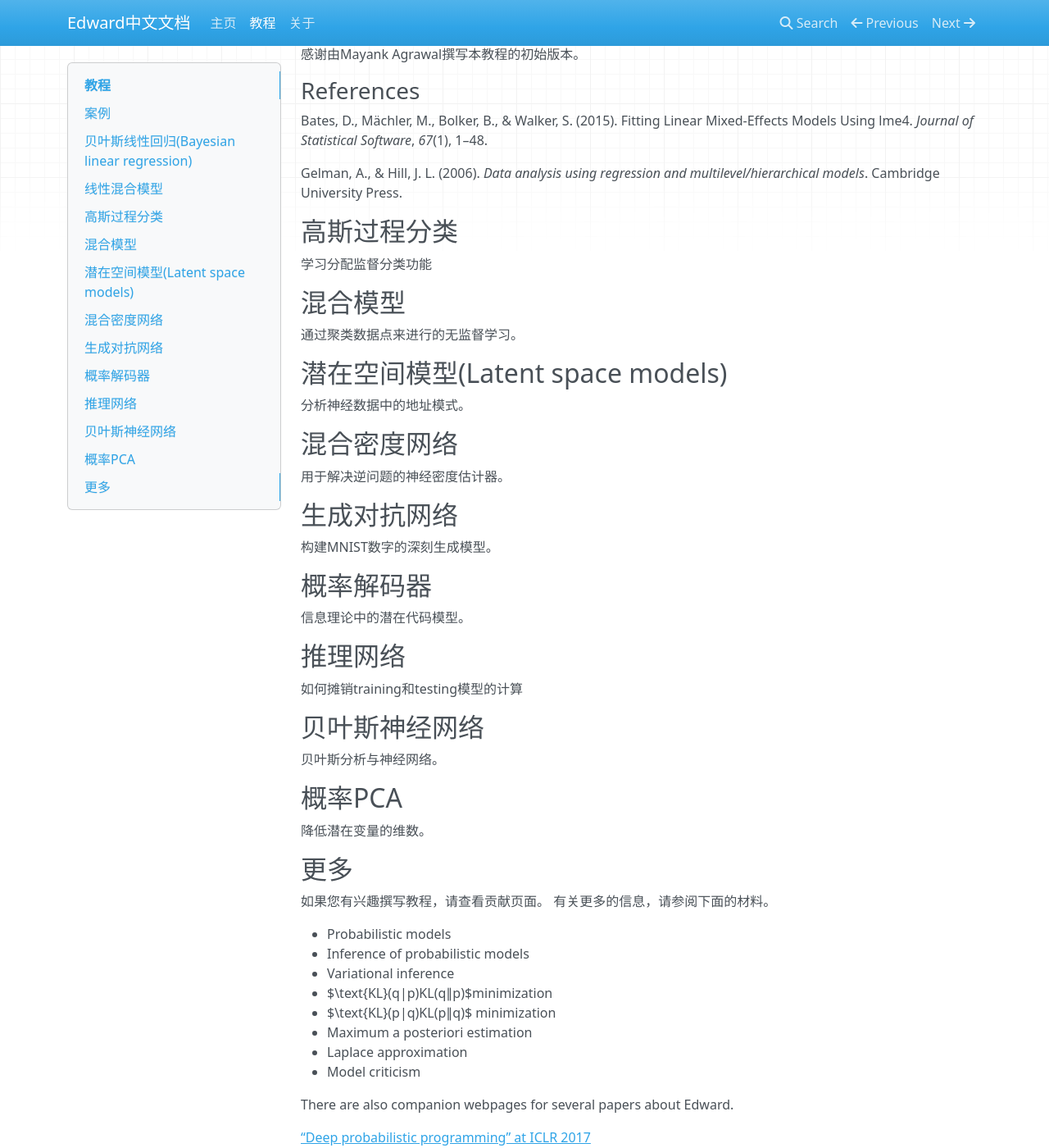
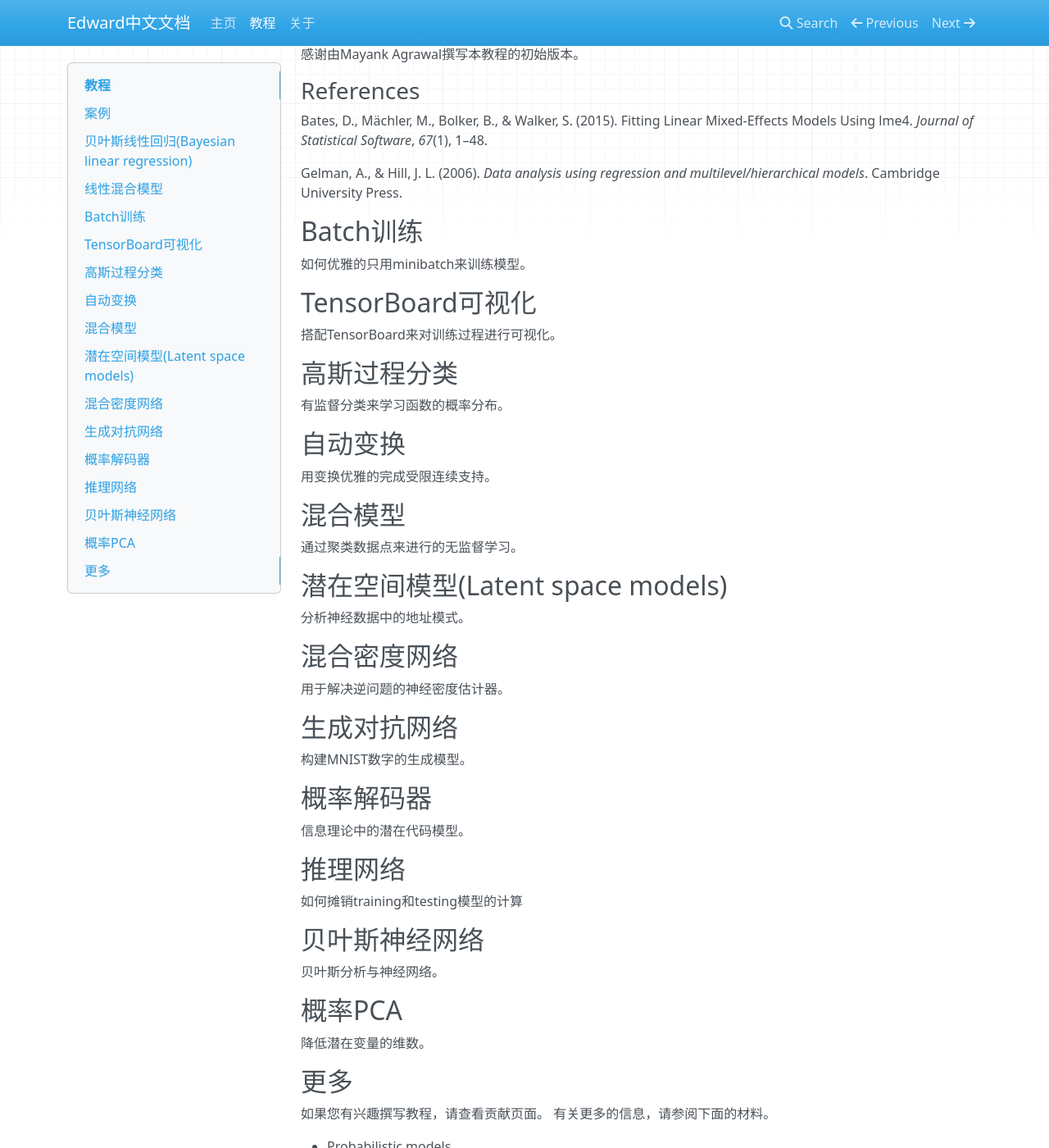
Before and after one commit to limberc/Ed-cn, an MkDocs documentation site: the page built from docs/Tutorials/tutorials.md, in a window 1280 px wide and 1400 px high, scrolled down 4181 px. Shown: the whole window at 82% size. Built offline with MkDocs 1.6.1, drawn with Linux system fonts in a browser that asks for light colours; nearby versions of some CDN libraries; old or Windows-style settings are respelled for this version of MkDocs.

Commit message:
Update Tutorials
I would update the coming tutorials soon.

```diff
--- a/docs/Tutorials/tutorials.md
+++ b/docs/Tutorials/tutorials.md
@@ -174,9 +174,21 @@ Bates, D., Mächler, M., Bolker, B., & Walker, S. (2015). Fitting Linear Mixed-E
 
 Gelman, A., & Hill, J. L. (2006). *Data analysis using regression and multilevel/hierarchical models*. Cambridge University Press.
 
+## Batch训练
+
+如何优雅的只用minibatch来训练模型。
+
+## TensorBoard可视化
+
+搭配TensorBoard来对训练过程进行可视化。
+
 ## 高斯过程分类
 
-学习分配监督分类功能
+有监督分类来学习函数的概率分布。
+
+## 自动变换
+
+用变换优雅的完成受限连续支持。
 
 ## 混合模型
 
@@ -192,7 +204,7 @@ Gelman, A., & Hill, J. L. (2006). *Data analysis using regression and multilevel
 
 ## 生成对抗网络
 
-构建MNIST数字的深刻生成模型。
+构建MNIST数字的生成模型。
 
 ## 概率解码器
 
```
